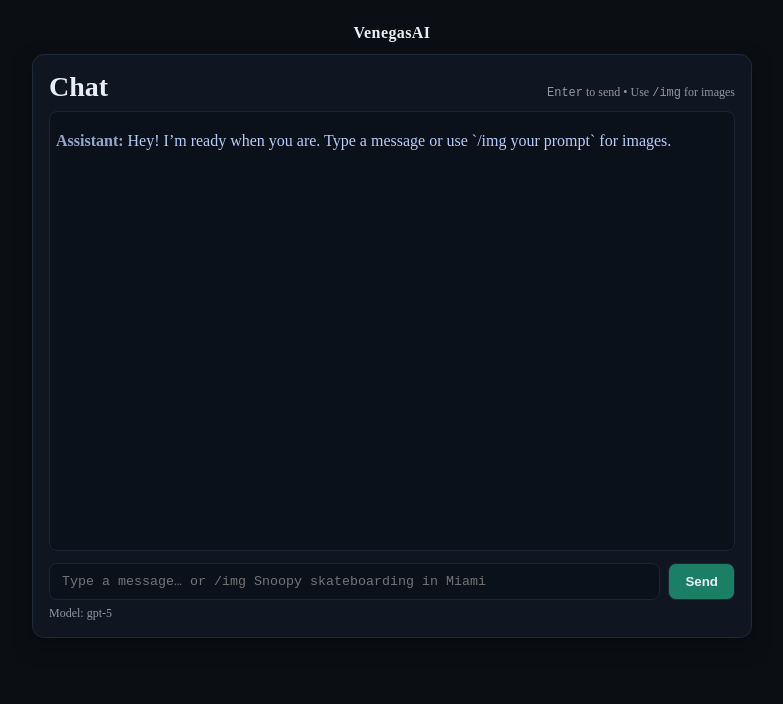
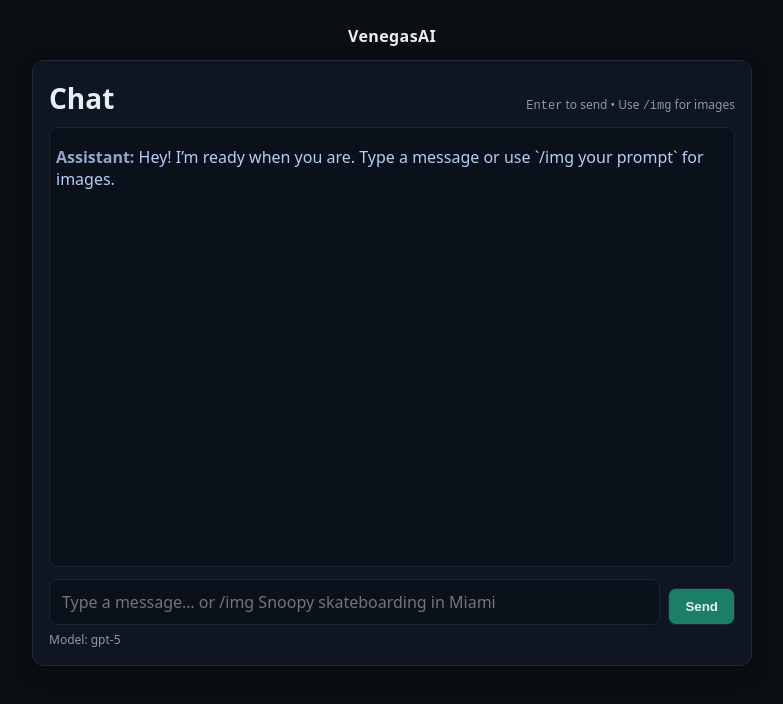
Before and after one commit to venegasandrew5396-art/Avenegas, a Next.js app: page / in a window 1280 px wide. Shown: the top 704 px of the page, without its empty margins (248-1031 px from the left). Built offline with nearby package versions, Linux system fonts and the light colour scheme.

Commit message:
Update globals.css

```diff
--- a/app/globals.css
+++ b/app/globals.css
@@ -1,13 +1,50 @@
-/* globals.css */
+/* === Original base theme (restored) === */
+:root {
+  --background: #0f172a;
+  --foreground: #f8fafc;
+  --card: #1e293b;
+  --border: #334155;
+  --muted: #94a3b8;
+  --accent: #2563eb;
+  --accent-foreground: #ffffff;
+}
+
+* { box-sizing: border-box; padding: 0; margin: 0; }
 
 html, body {
-  height: 100%;
-  margin: 0;
-  padding: 0;
-  background-color: #002d1c; /* your dark green */
-  color: white; /* default text color */
+  max-width: 100vw;
+  overflow-x: hidden;
+  background: var(--background);
+  color: var(--foreground);
+  font-family: system-ui, -apple-system, Segoe UI, Roboto, Helvetica, Arial, sans-serif;
+  line-height: 1.5;
+  height: 100%;              /* full-bleed helper */
 }
 
-* {
-  box-sizing: border-box;
+a { color: inherit; text-decoration: none; }
+button { cursor: pointer; }
+textarea { font-family: inherit; font-size: inherit; line-height: inherit; }
+
+/* === VenegasAI green/gold overrides (opt-in) ===
+   Add class="theme-venegas" on <body> to enable.
+*/
+body.theme-venegas {
+  --background: #07140f;     /* site bg (dark green) */
+  --foreground: #ffffff;     /* main text */
+  --card: #0e1f17;           /* card bg */
+  --border: #143426;         /* borders */
+  --muted: #b8d1c1;          /* assistant/subtext */
+  --accent: #d4b866;         /* gold */
+  --accent-foreground: #092015;
+
+  /* make sure background fills the whole screen (no white edges) */
+  min-height: 100svh;
+  background: var(--background);
 }
+
+/* Handy utility classes using the variables (optional) */
+.card       { background: var(--card); border: 1px solid var(--border); border-radius: 12px; }
+.btn        { background: var(--accent); color: var(--accent-foreground); border: 1px solid #b79b4f; border-radius: 10px; }
+.input      { background: #143426; color: var(--foreground); border: 1px solid #1f3d2d; border-radius: 10px; }
+.msg-user   { color: var(--foreground); }
+.msg-assist { color: var(--muted); }
```
